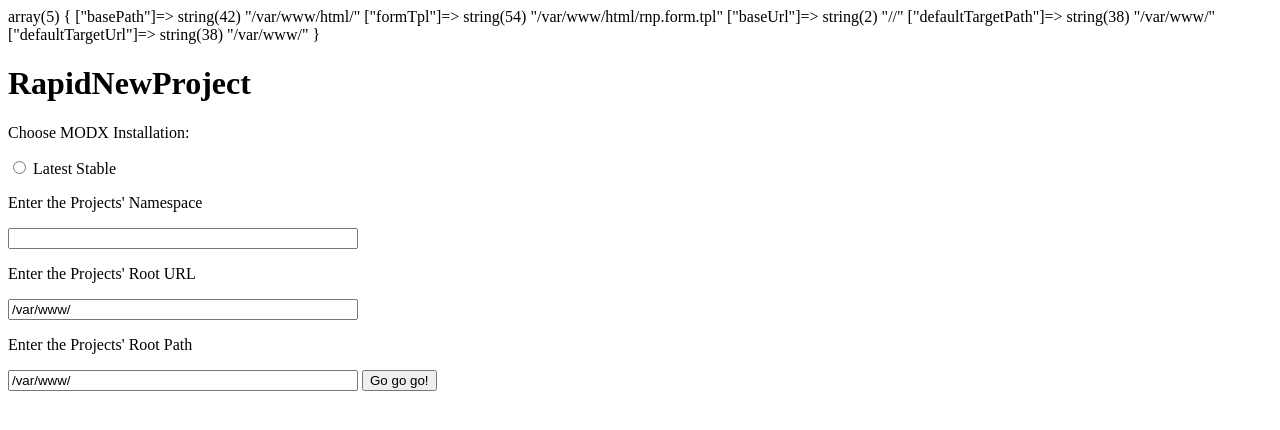
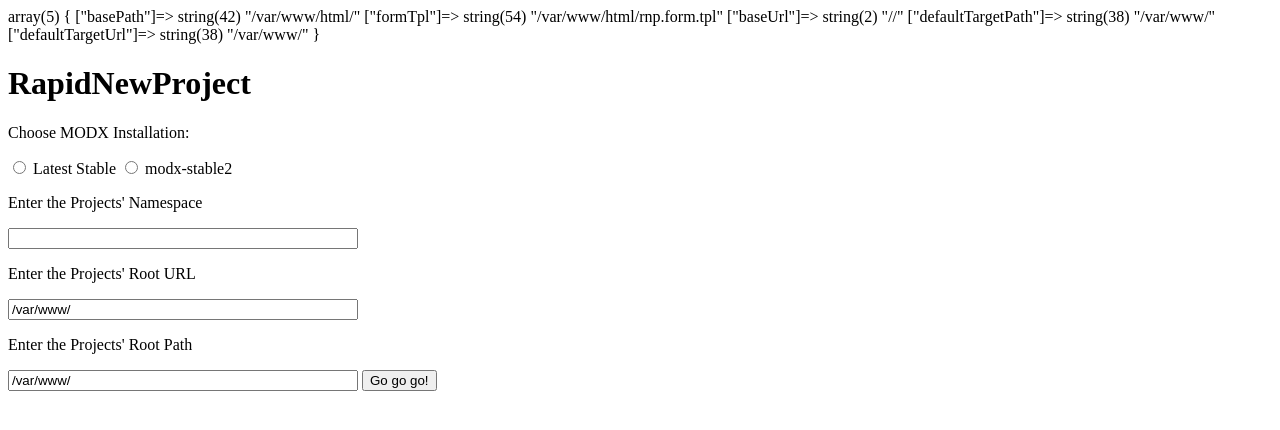
Before and after one commit to Mark-H/RapidNewProject, a PHP site: page / in a window 1280 px wide. Shown: the top 430 px of the page. Run offline with PHP 8.4, Linux system fonts and the light colour scheme.

Commit message:
Add new path

```diff
--- a/index.php
+++ b/index.php
@@ -8,6 +8,10 @@ $modxRoots = array(
     1 => array(
         'name' => 'Latest Stable',
         'path' => dirname(dirname(dirname(__FILE__))) . '/modx-stable/'
+    ),
+    2 => array(
+        'name' => 'modx-stable2',
+        'path' => dirname(dirname(dirname(__FILE__))) . '/modx-stable2/'
     )
 );
 
```
